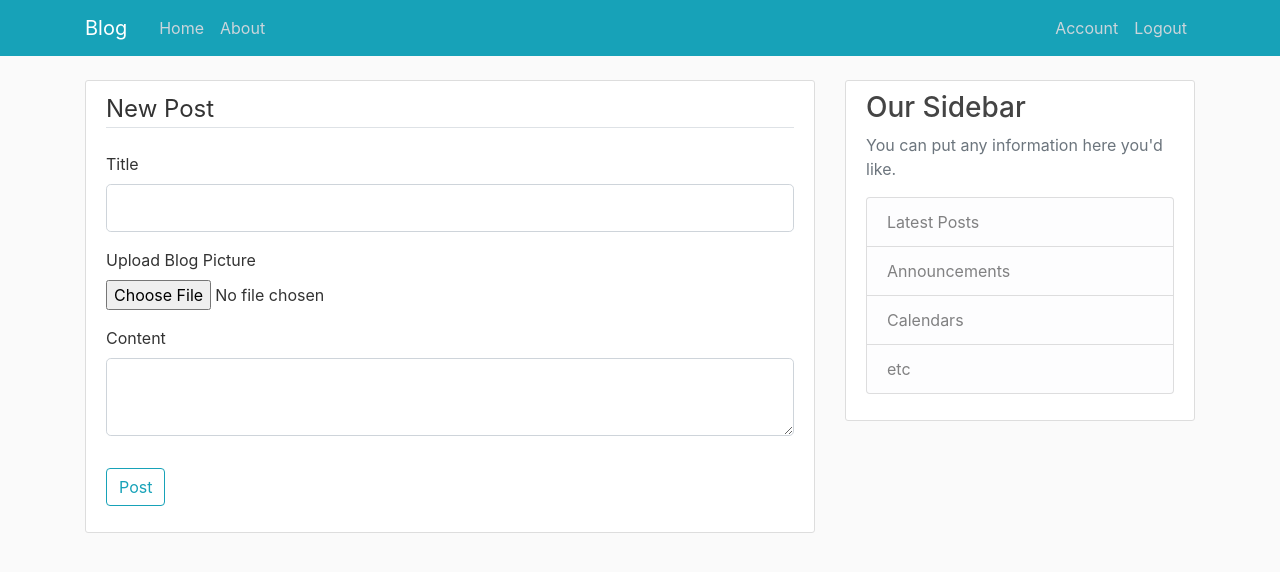
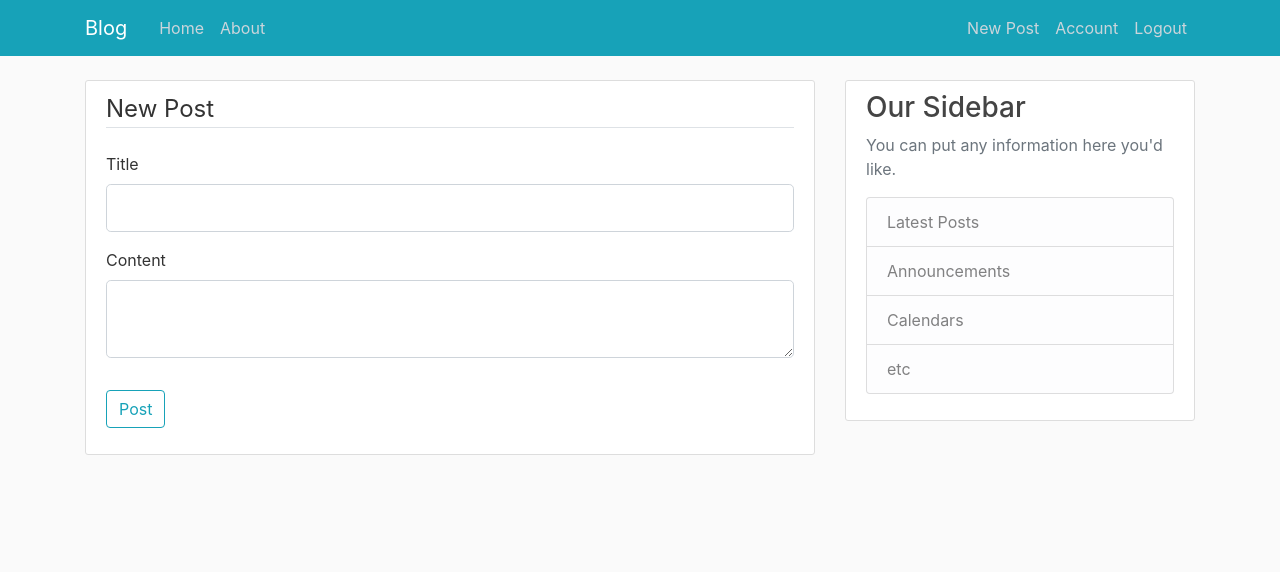
Before and after one commit to HassibIbrahim/BlogPost, a Flask app: page /post/new in a window 1280 px wide. Shown: the top 572 px of the page. Run offline with Flask 2, Linux system fonts and the light colour scheme; a user stored in the database is signed in; some libraries are stand-ins or nearby versions.

Commit message:
new post functioning

```diff
--- a/blog/forms.py
+++ b/blog/forms.py
@@ -59,7 +59,5 @@ class LoginForm(FlaskForm):
 
 class PostForm(FlaskForm):
     title = StringField('Title', validators=[DataRequired()])
-    picture = FileField('Upload Blog Picture', validators=[
-        FileAllowed(['jpg', 'png'])])
     content = TextAreaField('Content', validators=[DataRequired()])
     submit = SubmitField('Post')
--- a/blog/routes.py
+++ b/blog/routes.py
@@ -1,4 +1,4 @@
-from flask import render_template, url_for, flash, request, redirect
+from flask import render_template, url_for, flash, request, redirect, abort
 from blog.models import User, Post
 from PIL import Image
 import secrets
@@ -8,25 +8,12 @@ from blog import app, db, bcrypt
 from flask_login import login_user, logout_user, current_user, login_required
 
 
-posts = [
-    {
-        'author': 'Nasir Jones',
-        'title': 'Illmatic',
-        'content': 'First post content',
-        'date_posted': 'April 20, 2018 '
-    },
-    {
-        'author': 'Amaru Pac',
-        'title': 'I get around',
-        'content': 'Second post content',
-        'date_posted': 'February 21, 2017 '
-    }
-]
 
 
 @app.route("/")
 @app.route("/home")
 def home():
+    posts = Post.query.all()
     return render_template('home.html', posts=posts)
 
 
@@ -41,15 +28,14 @@ def register():
         return redirect(url_for('home'))
     form = RegistrationForm()
     if form.validate_on_submit():
-        hashed_password = bcrypt.generate_password_hash(
-            form.password.data).decode('utf-8')
-        user = User(username=form.username.data,
-                    email=form.email.data, password=hashed_password)
+        hashed_password = bcrypt.generate_password_hash(form.password.data).decode('utf-8')
+        user = User(username=form.username.data, email=form.email.data, password=hashed_password)
         db.session.add(user)
         db.session.commit()
         flash('Account has been created! You can log in', 'success')
         return redirect(url_for('login'))
     return render_template('register.html', title='Register', form=form)
+
 
 
 @app.route("/login", methods=['GET', 'POST'])
@@ -68,6 +54,7 @@ def login():
     return render_template('login.html', title='Login', form=form)
 
 
+
 @app.route("/logout")
 def logout():
     logout_user()
@@ -78,10 +65,9 @@ def save_picture(form_picture):
     random_hex = secrets.token_hex(8)
     _, f_ext = os.path.splitext(form_picture.filename)
     picture_fn = random_hex + f_ext
-    picture_path = os.path.join(
-        app.route_path, 'static/profile_pics', picture_fn)
+    picture_path = os.path.join(app.root_path, 'static/profile_pics', picture_fn)
 
-    output_size = (150, 150)
+    output_size = (125, 125)
     i = Image.open(form_picture)
     i.thumbnail(output_size)
     i.save(picture_path)
@@ -105,10 +91,10 @@ def account():
     elif request.method == 'GET':
         form.username.data = current_user.username
         form.email.data = current_user.email
-    image_file = url_for(
-        'static', filename='profile_pics/' + current_user.image_file)
+    image_file = url_for('static', filename='profile_pics/' + current_user.image_file)
     return render_template('account.html', title='Account',
                            image_file=image_file, form=form)
+
 
 
 @app.route("/post/new", methods=['GET', 'POST'])
@@ -116,6 +102,48 @@ def account():
 def new_post():
     form = PostForm()
     if form.validate_on_submit():
+        post = Post(title=form.title.data, content=form.content.data, author=current_user)
+        db.session.add(post)
+        db.session.commit()
         flash('Your post has been created!', 'success')
         return redirect(url_for('home'))
-    return render_template('create_post.html', title='New Post', form=form)
+    return render_template('create_post.html', title='New Post',
+                           form=form, legend='New Post')
+
+
+@app.route("/post/<int:post_id>")
+def post(post_id):
+    post = Post.query.get_or_404(post_id)
+    return render_template('post.html', title=post.title, post=post)
+
+
+@app.route("/post/<int:post_id>/update", methods=['GET', 'POST'])
+@login_required
+def update_post(post_id):
+    post = Post.query.get_or_404(post_id)
+    if post.author != current_user:
+        abort(403)
+    form = PostForm()
+    if form.validate_on_submit():
+        post.title = form.title.data
+        post.content = form.content.data
+        db.session.commit()
+        flash('Your post has been updated!', 'success')
+        return redirect(url_for('post', post_id=post.id))
+    elif request.method == 'GET':
+        form.title.data = post.title
+        form.content.data = post.content
+    return render_template('create_post.html', title='Update Post',
+                           form=form, legend='Update Post')
+
+
+@app.route("/post/<int:post_id>/delete", methods=['POST'])
+@login_required
+def delete_post(post_id):
+    post = Post.query.get_or_404(post_id)
+    if post.author != current_user:
+        abort(403)
+    db.session.delete(post)
+    db.session.commit()
+    flash('Your post has been deleted!', 'success')
+    return redirect(url_for('home'))
--- a/blog/templates/create_post.html
+++ b/blog/templates/create_post.html
@@ -17,15 +17,6 @@
                         </div>
                     {% else %}
                         {{ form.title(class="form-control form-control-lg") }}
-                    {% endif %}
-                </div>
-                 <div class="form-group">
-                    {{ form.picture.label() }}
-                    {{ form.picture(class="form-control-file") }}
-                    {% if form.picture.errors %}
-                     {% for error in form.picture.errors %}
-                        <span class="text-danger">{{ error }}</span><br>
-                     {% endfor %}
                     {% endif %}
                 </div>
                 <div class="form-group">
--- a/blog/templates/home.html
+++ b/blog/templates/home.html
@@ -2,10 +2,11 @@
 {% block content %}
     {% for post in posts %}
         <article class="media content-section">
+        <img class="rounded-circle article-img" src="{{ url_for('static', filename='profile_pics/' + post.author.image_file ) }}">
           <div class="media-body">
             <div class="article-metadata">
-              <a class="mr-2" href="#">{{ post.author }}</a>
-              <small class="text-muted">{{ post.date_posted }}</small>
+              <a class="mr-2" href="#">{{ post.author.username }}</a>
+              <small class="text-muted">{{ post.date_posted.strftime('%Y-%m-%d') }}</small>
             </div>
             <h2><a class="article-title" href="#">{{ post.title }}</a></h2>
             <p class="article-content">{{ post.content }}</p>
--- a/blog/templates/layout.html
+++ b/blog/templates/layout.html
@@ -30,6 +30,7 @@
              <!-- Navbar Right Side -->
           <div class="navbar-nav">
             {% if current_user.is_authenticated %}
+            <a class="nav-item nav-link" href="{{ url_for('new_post') }}">New Post</a>
             <a class="nav-item nav-link" href="{{ url_for('account') }}">Account</a>
             <a class="nav-item nav-link" href="{{ url_for('logout') }}">Logout</a>
             {% else %}
--- a/run.py
+++ b/run.py
@@ -1,5 +1,4 @@
 from blog import app
-
 
 if __name__ == '__main__':
     app.run(debug=True)
```
Also changed, not shown: blog/site.db, blog/static/blogPics/yeap.jpg (added).
